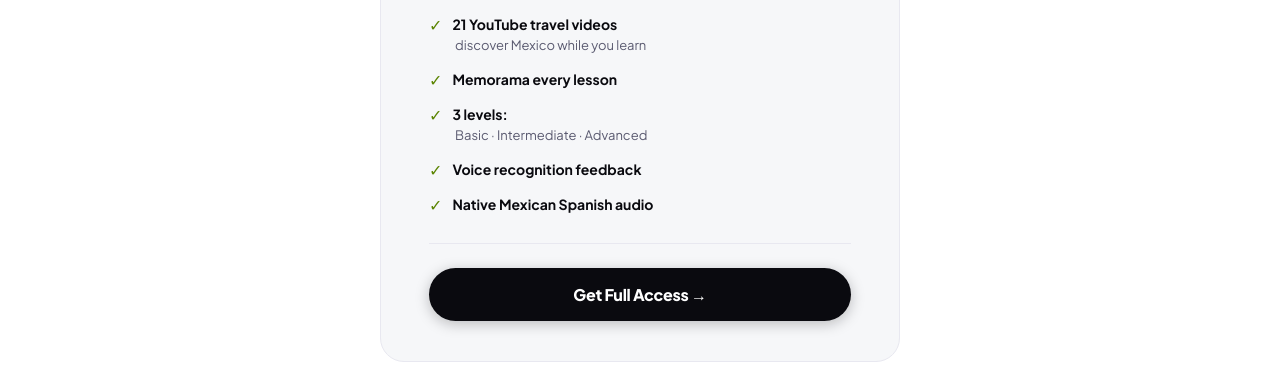
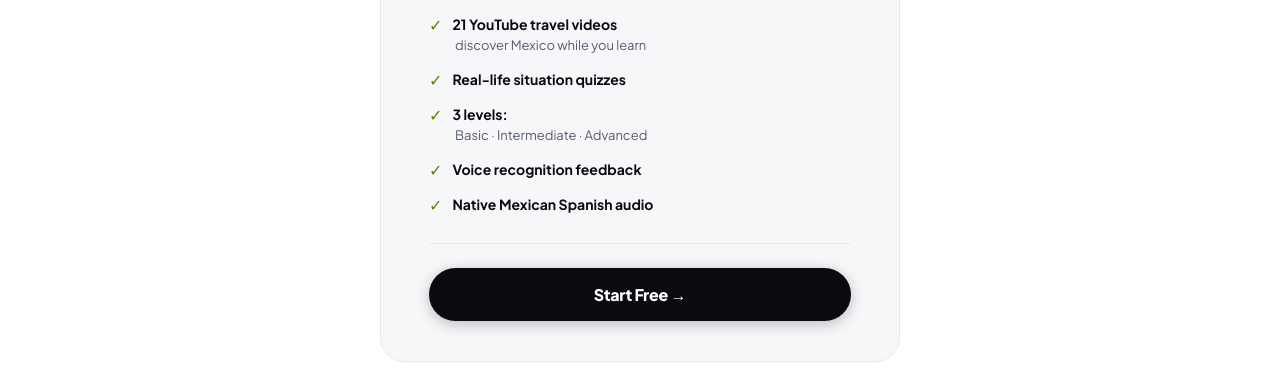
Before and after one commit to carlosalsadancer/chatinspanish, a React (Vite) app: page / in a window 1280 px wide. Shown: the part 2742-3113 px from the top of the page. Built offline with nearby package versions, Linux system fonts and the light colour scheme.

Commit message:
Change Pricing CTA from Get Full Access to Start Free; remove Memorama mentions

```diff
--- a/src/components/LandingPage.jsx
+++ b/src/components/LandingPage.jsx
@@ -104,10 +104,10 @@ export function ElProblema() {
 
 export function SolucionMetodo({ onStartFree }) {
   const steps = [
-    { num: "1", icon: "▶", title: "Watch", desc: "See the city on YouTube before you study it", color: C.magenta },
+    { num: "1", icon: "▶", title: "Watch", desc: "See the city before you study it", color: C.magenta },
     { num: "2", icon: "◉", title: "Speak", desc: "Listen to every word and phrase, say it out loud — get graded instantly", color: C.turquesaD },
-    { num: "3", icon: "◈", title: "Play", desc: "Memorama memory game to lock words in memory", color: C.morado },
-    { num: "4", icon: "?", title: "Quiz", desc: "Real-life situations — use what you just learned", color: C.magenta },
+    { num: "3", icon: "◈", title: "Practice", desc: "Real-life situations — choose the right phrase", color: C.morado },
+    { num: "4", icon: "?", title: "Quiz", desc: "No hints — speak from memory and prove you've got it", color: C.magenta },
   ];
   return (
     <section id="how-it-works" style={{ background: C.turquesa, padding: "80px 24px" }}>
@@ -142,7 +142,7 @@ export function Pricing({ onStartFree }) {
   const items = [
     { text: "60 lessons", sub: null },
     { text: "21 YouTube travel videos", sub: "discover Mexico while you learn" },
-    { text: "Memorama every lesson", sub: null },
+    { text: "Real-life situation quizzes", sub: null },
     { text: "3 levels:", sub: "Basic · Intermediate · Advanced" },
     { text: "Voice recognition feedback", sub: null },
     { text: "Native Mexican Spanish audio", sub: null },
@@ -172,7 +172,7 @@ export function Pricing({ onStartFree }) {
             ))}
           </div>
           <div style={{ height: 1, background: C.grisB, marginBottom: 24 }} />
-          <button onClick={onStartFree} style={{ ...btn(C.negro, { width: "100%", fontSize: 16, padding: "16px", borderRadius: 50 }) }}>Get Full Access →</button>
+          <button onClick={onStartFree} style={{ ...btn(C.negro, { width: "100%", fontSize: 16, padding: "16px", borderRadius: 50 }) }}>Start Free →</button>
         </div>
       </div>
     </section>
```
